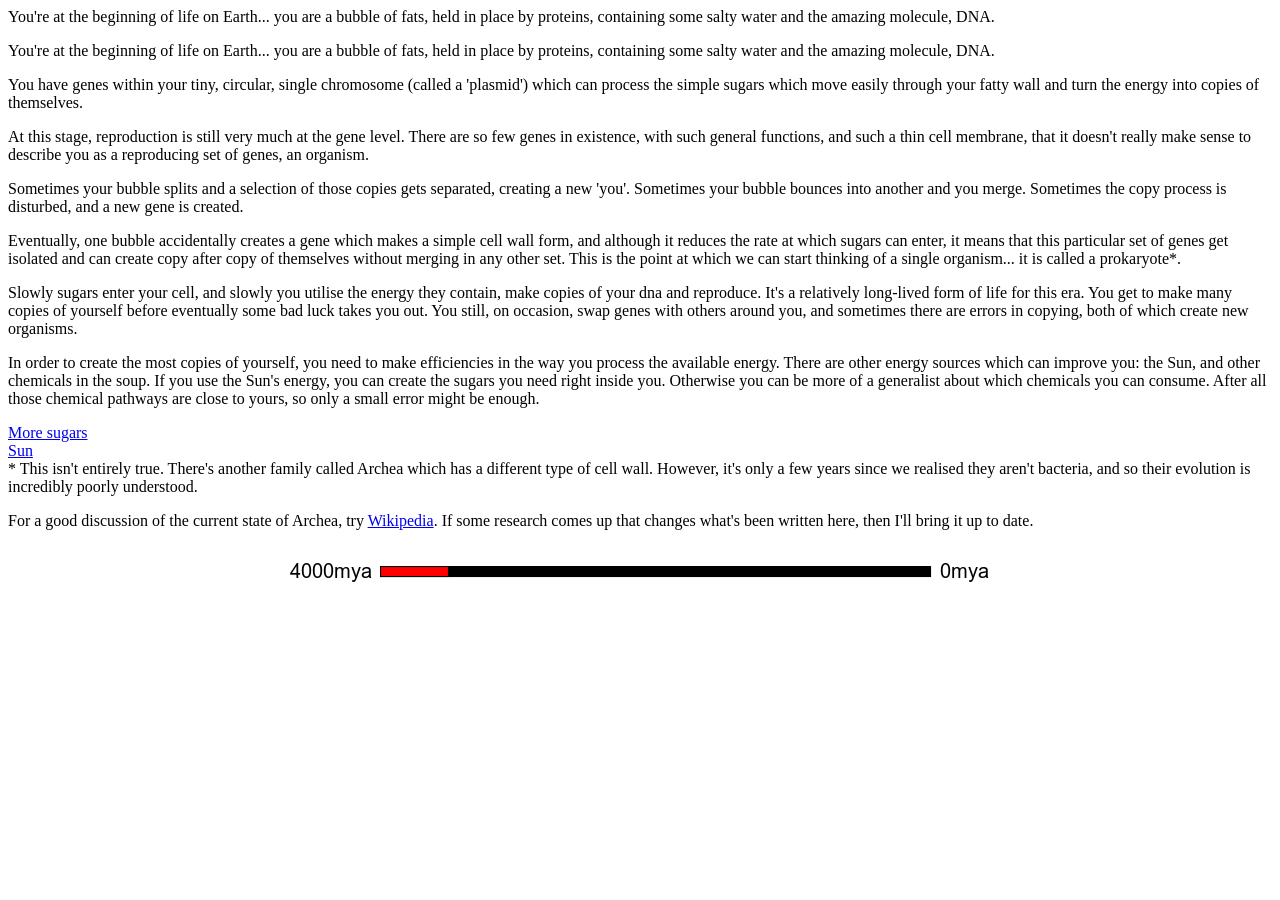
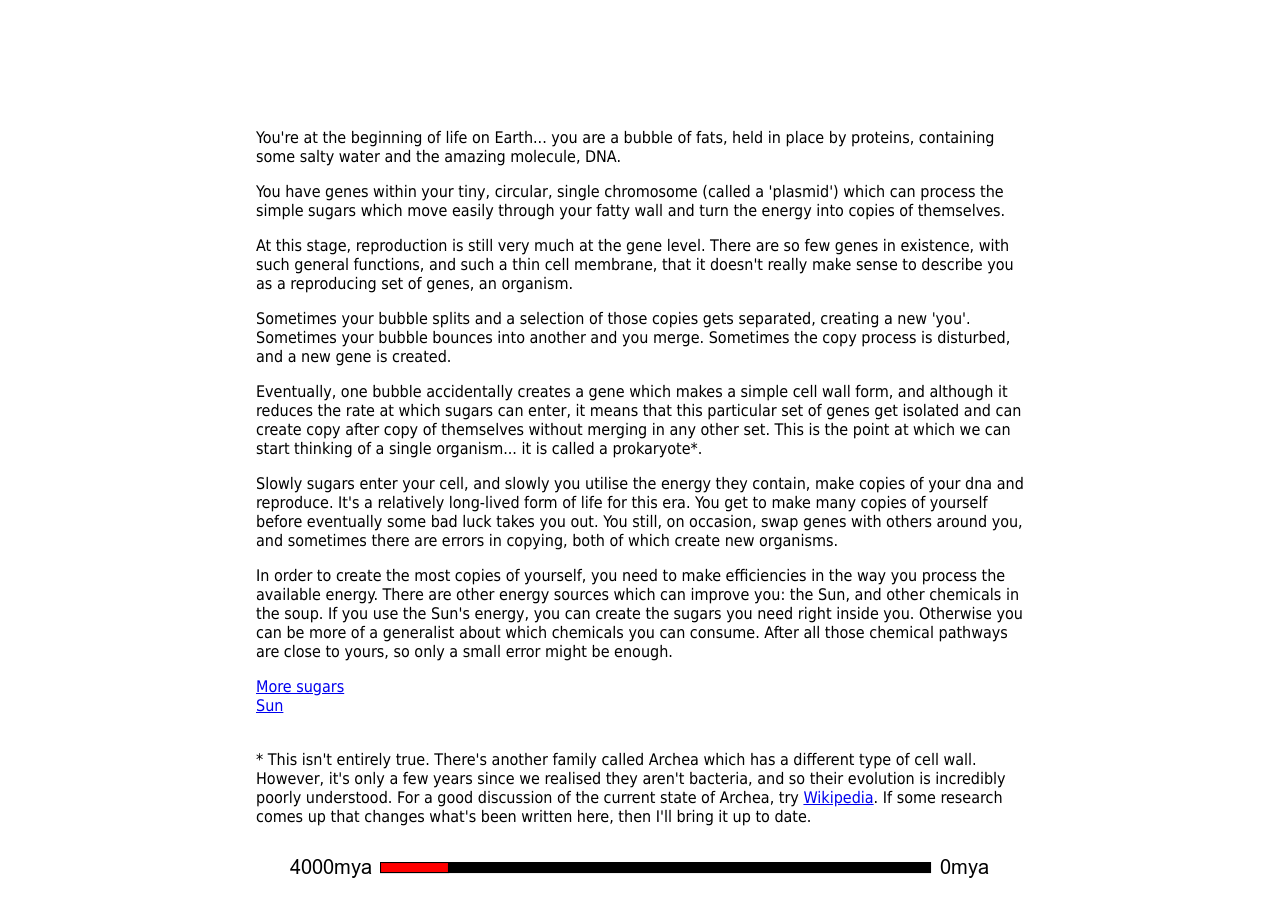
Before and after one commit to aug24/aug24.github.io, a plain HTML site: page last-universal-ancestor/index.html in a window 1280 px wide. Before the commit the page ends 800 px from the top, so only its background shows below. Drawn offline with Linux system fonts and the light colour scheme.

Commit message:
Improve CSS

```diff
--- a/last-universal-ancestor/index.html
+++ b/last-universal-ancestor/index.html
@@ -4,7 +4,6 @@
 </head>
 <body>
 
-<p>You're at the beginning of life on Earth... you are a bubble of fats, held in place by proteins, containing some salty water and the amazing molecule, DNA.</p>
 <p>You're at the beginning of life on Earth... you are a bubble of fats, held in place by proteins, containing some salty water and the amazing molecule, DNA.
 </p>
 <p>You have genes within your tiny, circular, single chromosome (called a 'plasmid') which can process the simple sugars which move easily through your fatty wall and turn the energy into copies of themselves. </p>
@@ -15,9 +14,8 @@
 <p>In order to create the most copies of yourself, you need to make efficiencies in the way you process the available energy. There are other energy sources which can improve you: the Sun, and other chemicals in the soup. If you use the Sun's energy, you can create the sugars you need right inside you. Otherwise you can be more of a generalist about which chemicals you can consume. After all those chemical pathways are close to yours, so only a small error might be enough.</p>
 <a href="../chemical-prokaryote/index.html">More sugars</a><br />
 <a href="../photosythesising-prokaryote/index.html">Sun</a><br />
-* This isn't entirely true. There's another family called Archea which has a different type of cell wall. However, it's only a few years since we realised they aren't bacteria, and so their evolution is incredibly poorly understood.
-
-<p>For a good discussion of the current state of Archea, try <a href="http://en.wikipedia.org/wiki/Archaea">Wikipedia</a>. If some research comes up that changes what's been written here, then I'll bring it up to date.</p>
+<br />
+<p> * This isn't entirely true. There's another family called Archea which has a different type of cell wall. However, it's only a few years since we realised they aren't bacteria, and so their evolution is incredibly poorly understood.  For a good discussion of the current state of Archea, try <a href="http://en.wikipedia.org/wiki/Archaea">Wikipedia</a>. If some research comes up that changes what's been written here, then I'll bring it up to date.</p>
 
 
 
--- a/theme.css
+++ b/theme.css
@@ -2,4 +2,12 @@
 IMG {
     display: block;
     margin-left: auto;
-    margin-right: auto }
+    margin-right: auto;
+}
+
+BODY {
+    font-family:Tahoma;
+    margin-top:10%;
+    margin-left:20%;
+    margin-right:20%;
+}
```
